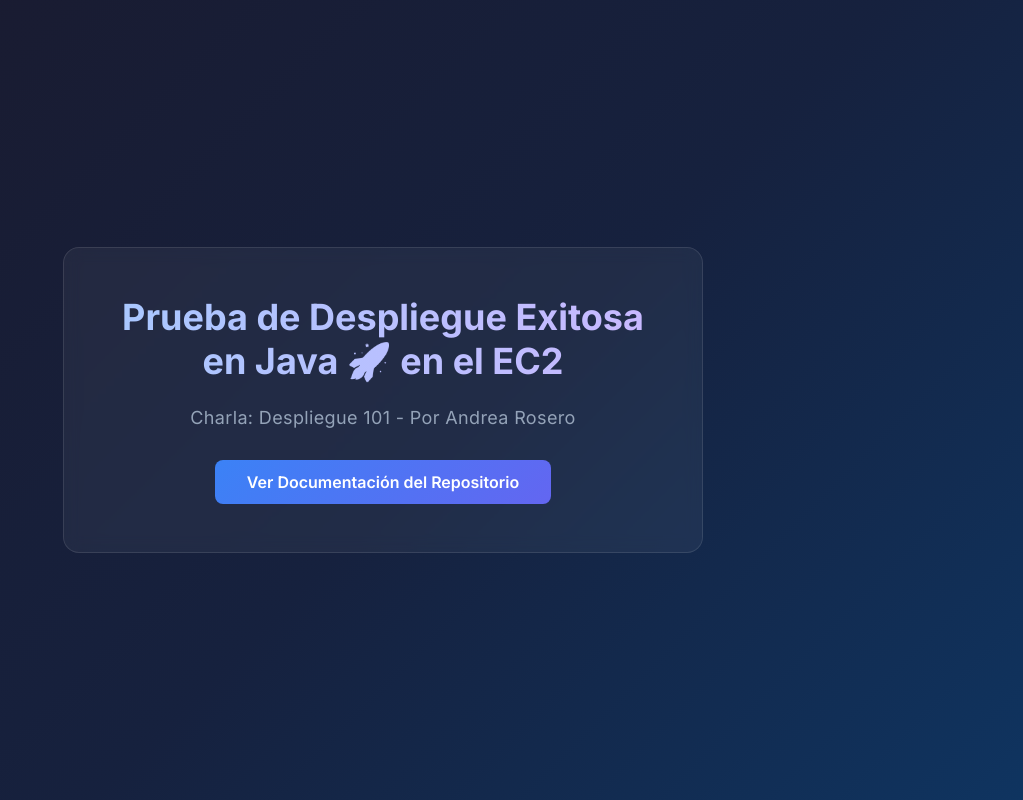
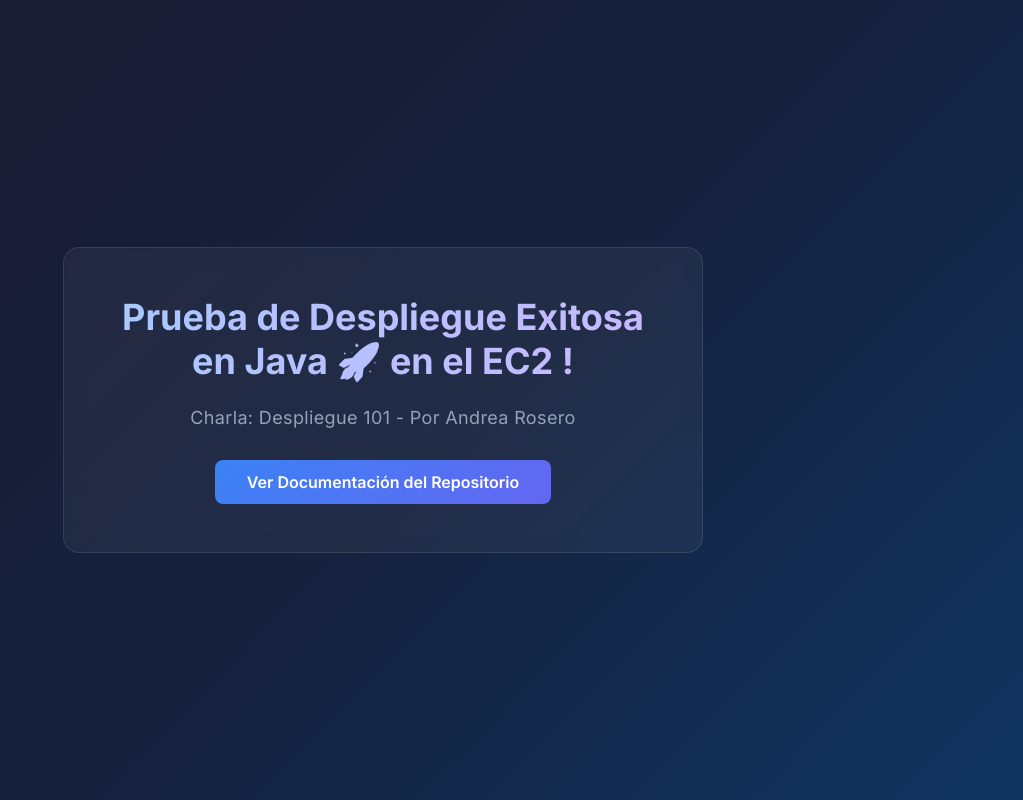
Before and after one commit to andreaendigital/aws-despliegue101, a plain HTML site: page 01-traditional-flow/java-app/src/main/resources/static/index.html in a window 1280 px wide. Shown: the whole page, without its empty margins (257-1280 px from the left). Drawn offline with Linux system fonts and the light colour scheme.

Commit message:
cambio 2 en workflow de java por versión del action y en index

```diff
--- a/01-traditional-flow/java-app/src/main/resources/static/index.html
+++ b/01-traditional-flow/java-app/src/main/resources/static/index.html
@@ -8,7 +8,7 @@
 </head>
 <body>
   <main class="container">
-    <h1>Prueba de Despliegue Exitosa en Java 🚀 en el EC2</h1>
+    <h1>Prueba de Despliegue Exitosa en Java 🚀 en el EC2 !</h1>
     <h2>Charla: Despliegue 101 - Por Andrea Rosero</h2>
     <a
       class="btn"
```
Also changed, not shown: 01-traditional-flow/java-app/target/classes/static/index.html (+1 -1 lines).
